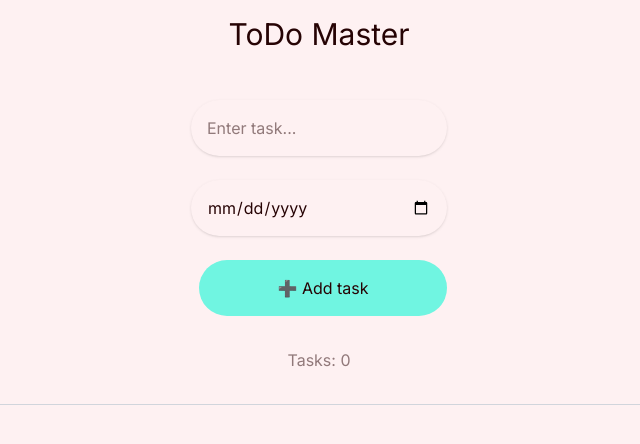
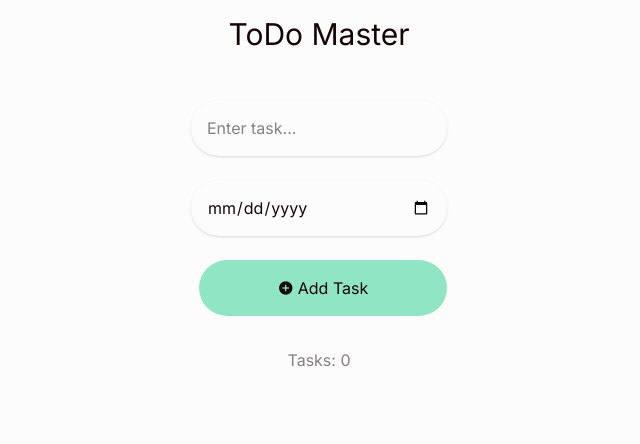
Before and after one commit to jonte265/todo-list-react, a React (Vite) app: page / in a window 1280 px wide. Shown: the top 444 px of the page, without its empty margins (321-961 px from the left). Built offline with nearby package versions, Linux system fonts and the light colour scheme.

Commit message:
change icons, width, colors
change width, change theme colors

```diff
--- a/src/components/TodoForm.tsx
+++ b/src/components/TodoForm.tsx
@@ -61,9 +61,12 @@ function TodoForm({ addTask, tasks }: TodoFormProps) {
             />
             <button
               type='submit'
-              className='bg-secondary py-4 px-8 rounded-4xl cursor-pointer ml-2 hover:opacity-80 hover:scale-105 active:opacity-60 active:scale-95 transition-all duration-75'
+              className='bg-secondary py-4 px-8 rounded-4xl cursor-pointer ml-2 hover:opacity-80 hover:scale-105 active:opacity-60 active:scale-95 transition-all duration-75 flex justify-center items-center gap-1'
             >
-              ➕ Add task
+              <span className='material-icons' style={{ fontSize: '16px' }}>
+                add_circle
+              </span>{' '}
+              Add Task
             </button>
           </form>
         </div>
--- a/src/components/TodoList.tsx
+++ b/src/components/TodoList.tsx
@@ -12,7 +12,7 @@ type TodoListProps = {
 
 function TodoList({ tasks, deleteTask, completeTask }: TodoListProps) {
   return (
-    <div className='flex flex-col justify-center items-center max-w-3xl m-auto'>
+    <div className='flex flex-col justify-center items-center max-w-80 m-auto'>
       {/* Render tasks that are NOT done */}
       {tasks
         .filter((task) => !task.done)
@@ -40,13 +40,10 @@ function TodoList({ tasks, deleteTask, completeTask }: TodoListProps) {
               <p className='text-gray-500'>{task.date}</p>
               <button
                 onClick={() => deleteTask(task.id)}
-                className='bg-black text-white p-2 rounded-3xl cursor-pointer flex justify-center items-center'
+                className=' text-text  cursor-pointer flex justify-center items-center'
               >
-                <span
-                  className='material-icons icon-size'
-                  style={{ fontSize: '16px' }}
-                >
-                  delete
+                <span className='material-icons' style={{ fontSize: '16px' }}>
+                  delete_forever
                 </span>
               </button>
             </div>
@@ -87,13 +84,10 @@ function TodoList({ tasks, deleteTask, completeTask }: TodoListProps) {
               <p className='text-gray-500'>{task.date}</p>
               <button
                 onClick={() => deleteTask(task.id)}
-                className='bg-black text-white p-2 rounded-3xl cursor-pointer flex justify-center items-center'
+                className=' text-text  cursor-pointer flex justify-center items-center'
               >
-                <span
-                  className='material-icons icon-size'
-                  style={{ fontSize: '16px' }}
-                >
-                  delete
+                <span className='material-icons' style={{ fontSize: '16px' }}>
+                  delete_forever
                 </span>
               </button>
             </div>
--- a/src/index.css
+++ b/src/index.css
@@ -4,11 +4,11 @@
 @theme {
   --font-sans: 'Inter', serif;
 
-  --color-text: #260304;
-  --color-background: #fef1f2;
-  --color-primary: #850a0e;
-  --color-secondary: #70f5e1;
-  --color-accent: #0e39c8;
+  --color-text: #150505;
+  --color-background: #fcfcfc;
+  --color-primary: #d2413a;
+  --color-secondary: #90e6c2;
+  --color-accent: #61abdb;
 }
 
 body {
--- a/src/pages/Home.tsx
+++ b/src/pages/Home.tsx
@@ -20,7 +20,7 @@ function Home({ tasks, addTask, deleteTask, completeTask }: HomeProps) {
   return (
     <>
       <Header />
-      <main className=' p-4 bg-background '>
+      <main className=' p-4 bg-background flex items-center justify-center flex-col flex-wrap gap-4 '>
         <TodoForm addTask={addTask} tasks={tasks} />
         <TodoList
           deleteTask={deleteTask}
```
